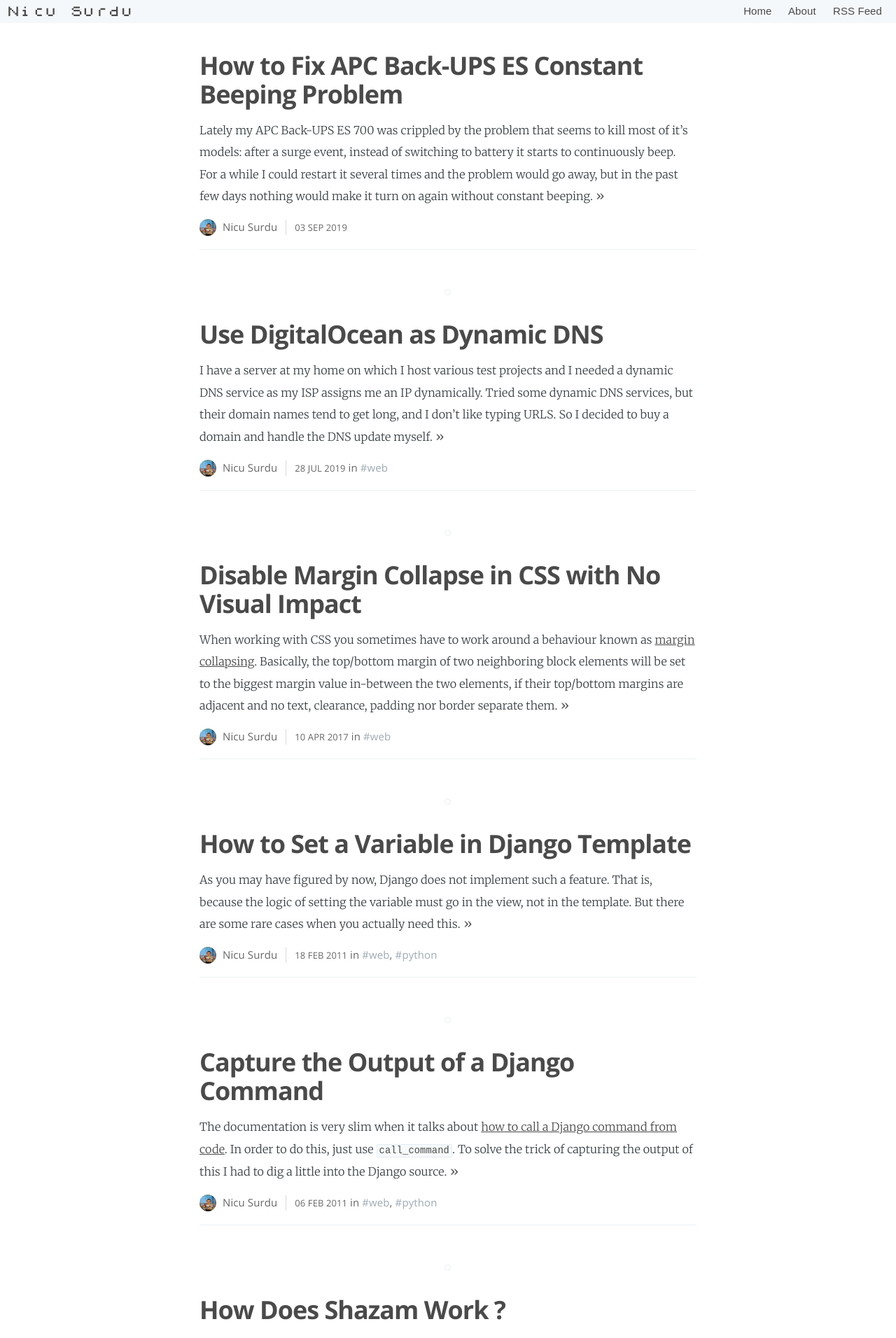
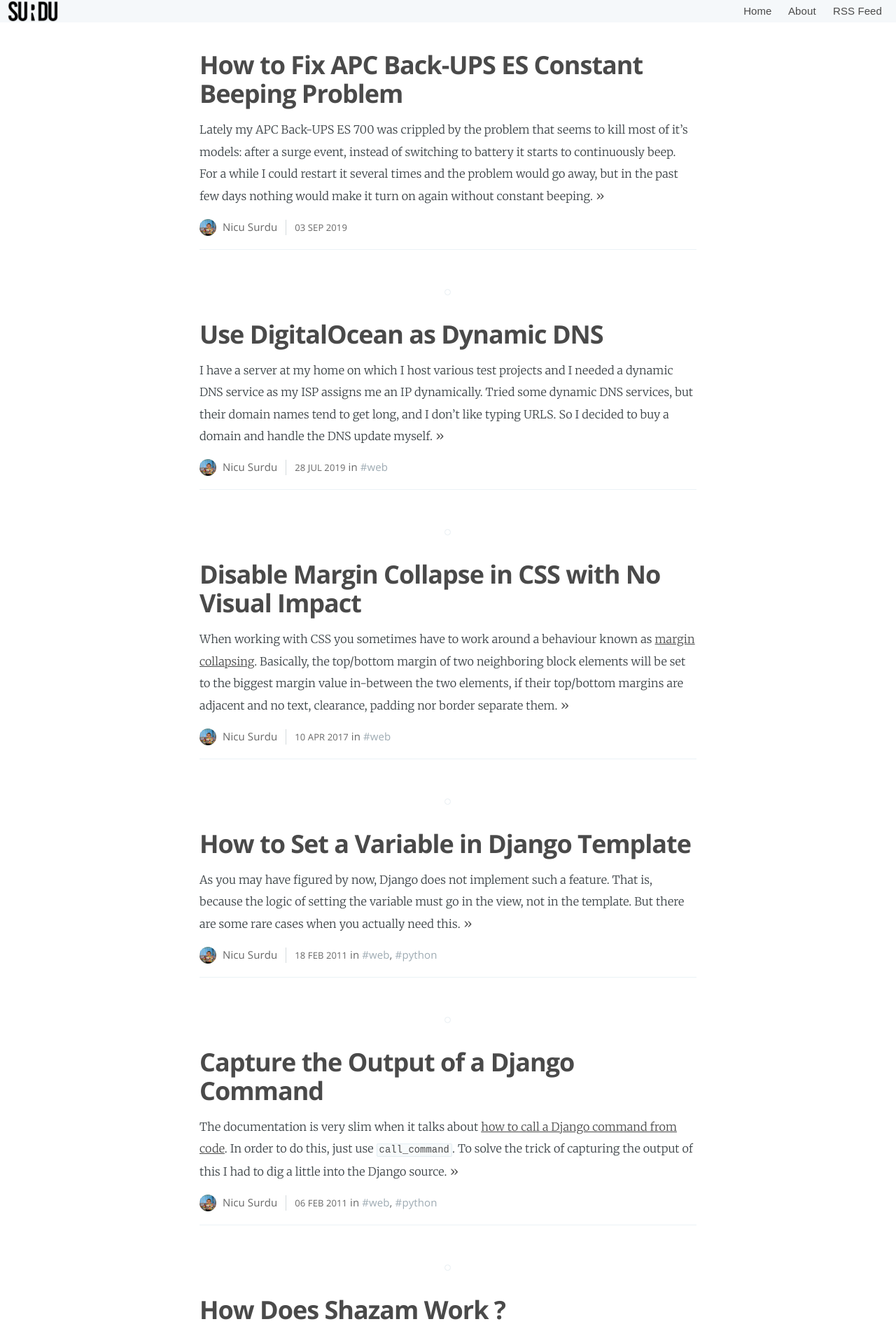
Before and after one commit to surdu/surdu.github.io, a Jekyll site: the page built from index.html, in a window 1280 px wide. Shown: the top 1912 px of the page at 70% size. Built offline with Jekyll 4.4.1, drawn with Linux system fonts in a browser that asks for light colours; the list of posts is cut into pages by our own code.

Commit message:
Added image logo

```diff
--- a/_includes/header.html
+++ b/_includes/header.html
@@ -6,6 +6,6 @@
 	</nav>
 
 	<a class="logo" href="{{ site.baseurl }}">
-		Nicu Surdu
+		<img src="/assets/images/logo.png">
 	</a>
 </header>
--- a/_sass/_header.scss
+++ b/_sass/_header.scss
@@ -1,23 +1,15 @@
-@font-face {
-  font-family: 'ZXSpectrum';
-  src: url('/assets/fonts/ZXSpectrum-7.eot?#iefix') format('embedded-opentype'),
-       url('/assets/fonts/ZXSpectrum-7.woff') format('woff'),
-       url('/assets/fonts/ZXSpectrum-7.ttf')  format('truetype'),
-       url('/assets/fonts/ZXSpectrum-7.svg#ZXSpectrum-7') format('svg');
-  font-weight: normal;
-  font-style: normal;
-  font-display: block;
-}
-
 header.top-header {
 	background-color: #F5F8FA;
 	margin-bottom: 20px;
+	height: 32px;
 
 	.logo {
-		font-family: "ZXSpectrum";
-		font-size: 45px;
 		margin-left: 10px;
 		text-decoration: none;
+
+		img {
+			height: 100%;
+		}
 	}
 
 	nav {
```
Also changed, not shown: assets/fonts/ZXSpectrum-7.ttf (deleted), assets/fonts/ZXSpectrum-7.woff (deleted), assets/images/logo.png (added), 3 other files.
